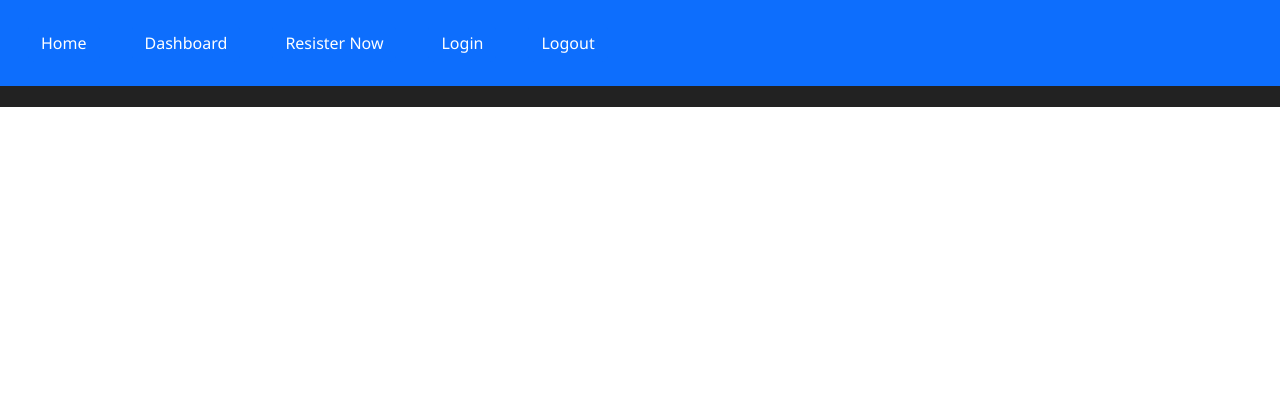
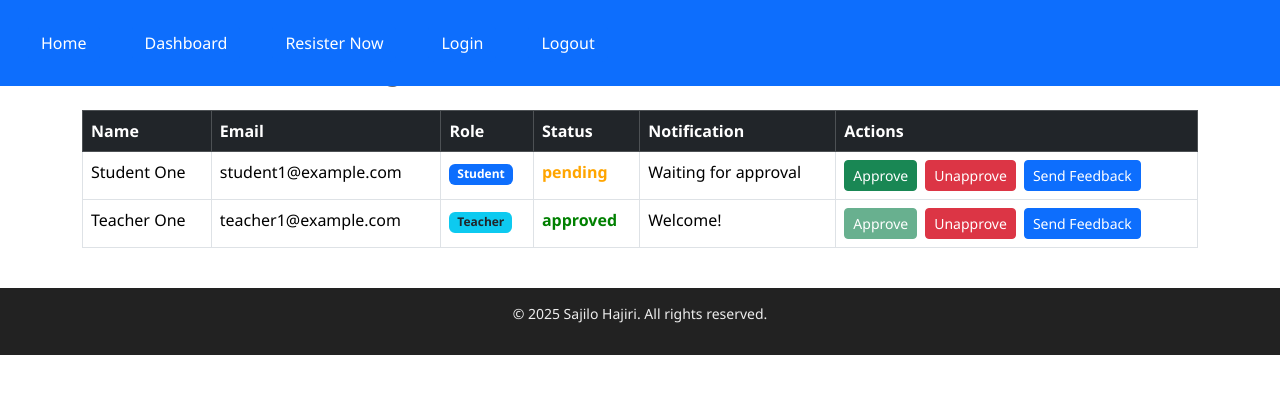
Before and after one commit to NabinPrasadDhungana/Sajilo-Hajiri, a React (Vite) app in the folder frontend/Sajilo-Hajiri/: page /admin in a window 1280 px wide. Shown: the top 394 px of the page. Built offline with nearby package versions, Linux system fonts and the light colour scheme.

Commit message:
admin pannell added

```diff
--- a/frontend/Sajilo-Hajiri/src/App.jsx
+++ b/frontend/Sajilo-Hajiri/src/App.jsx
@@ -5,7 +5,7 @@ import Navbar from './components/Navbar';
 import Home from './components/Home';
 import Register from './components/Register';
 import Login from './components/Login/Login';
-
+import AdminPanel from './components/AdminPanel';
 
 import Dashboard from "./components/Dashboard"; // picks up index.jsx automatically
 import StudentHistoryModal from "./components/Dashboard/StudentHistoryModal";
@@ -15,6 +15,24 @@ import 'bootstrap/dist/css/bootstrap.min.css';
 export default function App() {
   const [selectedStudent, setSelectedStudent] = useState(null);
 
+  // Simulated users data (students and teachers)
+  const [users, setUsers] = useState([
+    {
+      email: "student1@example.com",
+      fullName: "Student One",
+      role: "student",
+      status: "pending",
+      notification: "Waiting for approval",
+    },
+    {
+      email: "teacher1@example.com",
+      fullName: "Teacher One",
+      role: "teacher",
+      status: "approved",
+      notification: "Welcome!",
+    },
+  ]);
+
   const handleStudentClick = (student) => {
     setSelectedStudent(student);
   };
@@ -23,16 +41,45 @@ export default function App() {
     setSelectedStudent(null);
   };
 
+  // Admin functions to update user status & notifications
+  const approveUser = (email) => {
+    setUsers((prev) =>
+      prev.map((u) =>
+        u.email === email
+          ? { ...u, status: "approved", notification: "You are approved!" }
+          : u
+      )
+    );
+  };
+
+  const unapproveUser = (email) => {
+    setUsers((prev) =>
+      prev.map((u) =>
+        u.email === email
+          ? { ...u, status: "unapproved", notification: "You are unapproved." }
+          : u
+      )
+    );
+  };
+
+  const sendFeedback = (email, message) => {
+    setUsers((prev) =>
+      prev.map((u) => (u.email === email ? { ...u, notification: message } : u))
+    );
+  };
+
   return (
     <BrowserRouter>
       <Navbar />
       <Routes>
         <Route exact path="/" element={<Home />} />
         <Route path="/Login" element={<Login />} />
+        <Route
+          exact
+          path="/register"
+          element={<Register showAlert={(msg, type) => alert(`${msg}`)} />}
+        />
 
-        <Route exact path="/register" element={<Register showAlert={(msg, type) => alert(`${msg}`)} />} />
-
-        {/* Add a route for the dashboard */}
         <Route
           exact
           path="/dashboard"
@@ -45,6 +92,20 @@ export default function App() {
             </>
           }
         />
+
+        {/* Admin Panel Route */}
+        <Route
+          exact
+          path="/admin"
+          element={
+            <AdminPanel
+              users={users}
+              approveUser={approveUser}
+              unapproveUser={unapproveUser}
+              sendFeedback={sendFeedback}
+            />
+          }
+        />
       </Routes>
       <Footer />
     </BrowserRouter>
--- /dev/null
+++ b/frontend/Sajilo-Hajiri/src/components/AdminPanel.jsx
@@ -0,0 +1,125 @@
+import React, { useState } from "react";
+
+const AdminPanel = ({ users, approveUser, unapproveUser, sendFeedback }) => {
+  const [feedbackText, setFeedbackText] = useState("");
+  const [selectedEmail, setSelectedEmail] = useState(null);
+
+  const handleSendFeedback = () => {
+    if (selectedEmail && feedbackText.trim() !== "") {
+      sendFeedback(selectedEmail, feedbackText.trim());
+      setFeedbackText("");
+      setSelectedEmail(null);
+      alert("Feedback sent!");
+    } else {
+      alert("Please select a user and enter feedback.");
+    }
+  };
+
+  return (
+    <div className="container mt-5">
+      <h2 className="mb-4">Admin Panel - Manage Students & Teachers</h2>
+      {users.length === 0 ? (
+        <p>No users registered yet.</p>
+      ) : (
+        <table className="table table-bordered table-hover">
+          <thead className="table-dark">
+            <tr>
+              <th>Name</th>
+              <th>Email</th>
+              <th>Role</th>
+              <th>Status</th>
+              <th>Notification</th>
+              <th>Actions</th>
+            </tr>
+          </thead>
+          <tbody>
+            {users.map((user) => (
+              <tr key={user.email}>
+                <td>{user.fullName || "N/A"}</td>
+                <td>{user.email}</td>
+                <td>
+                  <span
+                    className={`badge ${
+                      user.role === "teacher"
+                        ? "bg-info text-dark"
+                        : "bg-primary"
+                    }`}
+                  >
+                    {user.role.charAt(0).toUpperCase() + user.role.slice(1)}
+                  </span>
+                </td>
+                <td>
+                  <strong
+                    style={{
+                      color:
+                        user.status === "approved"
+                          ? "green"
+                          : user.status === "unapproved"
+                          ? "red"
+                          : "orange",
+                    }}
+                  >
+                    {user.status || "pending"}
+                  </strong>
+                </td>
+                <td>{user.notification || "—"}</td>
+                <td>
+                  <button
+                    className="btn btn-success btn-sm me-2"
+                    disabled={user.status === "approved"}
+                    onClick={() => approveUser(user.email)}
+                  >
+                    Approve
+                  </button>
+                  <button
+                    className="btn btn-danger btn-sm me-2"
+                    disabled={user.status === "unapproved"}
+                    onClick={() => unapproveUser(user.email)}
+                  >
+                    Unapprove
+                  </button>
+                  <button
+                    className={`btn btn-primary btn-sm ${
+                      selectedEmail === user.email ? "active" : ""
+                    }`}
+                    onClick={() =>
+                      setSelectedEmail(
+                        selectedEmail === user.email ? null : user.email
+                      )
+                    }
+                  >
+                    {selectedEmail === user.email
+                      ? "Cancel Feedback"
+                      : "Send Feedback"}
+                  </button>
+                </td>
+              </tr>
+            ))}
+          </tbody>
+        </table>
+      )}
+
+      {/* Feedback Form */}
+      {selectedEmail && (
+        <div className="mt-4">
+          <h5>
+            Send Feedback to:{" "}
+            <span className="text-primary">{selectedEmail}</span>
+          </h5>
+          <textarea
+            className="form-control"
+            rows="4"
+            placeholder="Enter your feedback here..."
+            value={feedbackText}
+            onChange={(e) => setFeedbackText(e.target.value)}
+          />
+          <button className="btn btn-primary mt-2" onClick={handleSendFeedback}>
+            Send Feedback
+          </button>
+        </div>
+      )}
+    </div>
+  );
+};
+
+export default AdminPanel;
```
